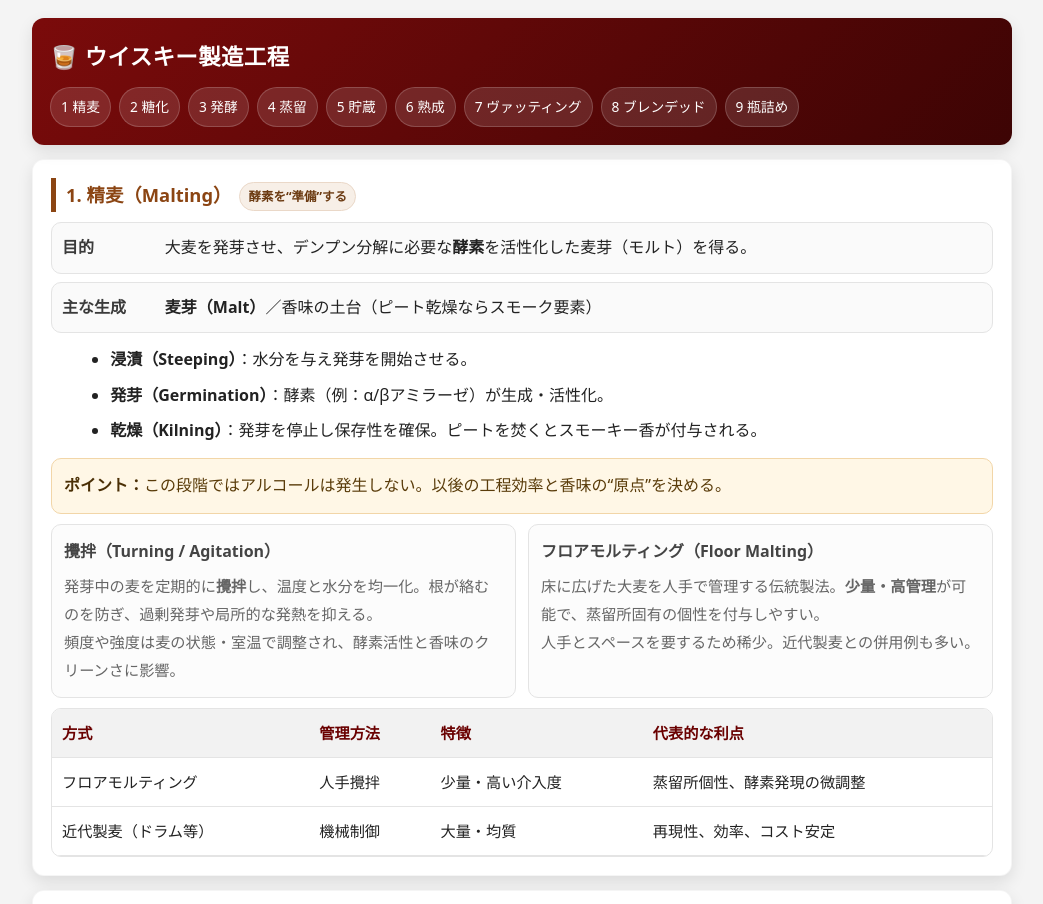
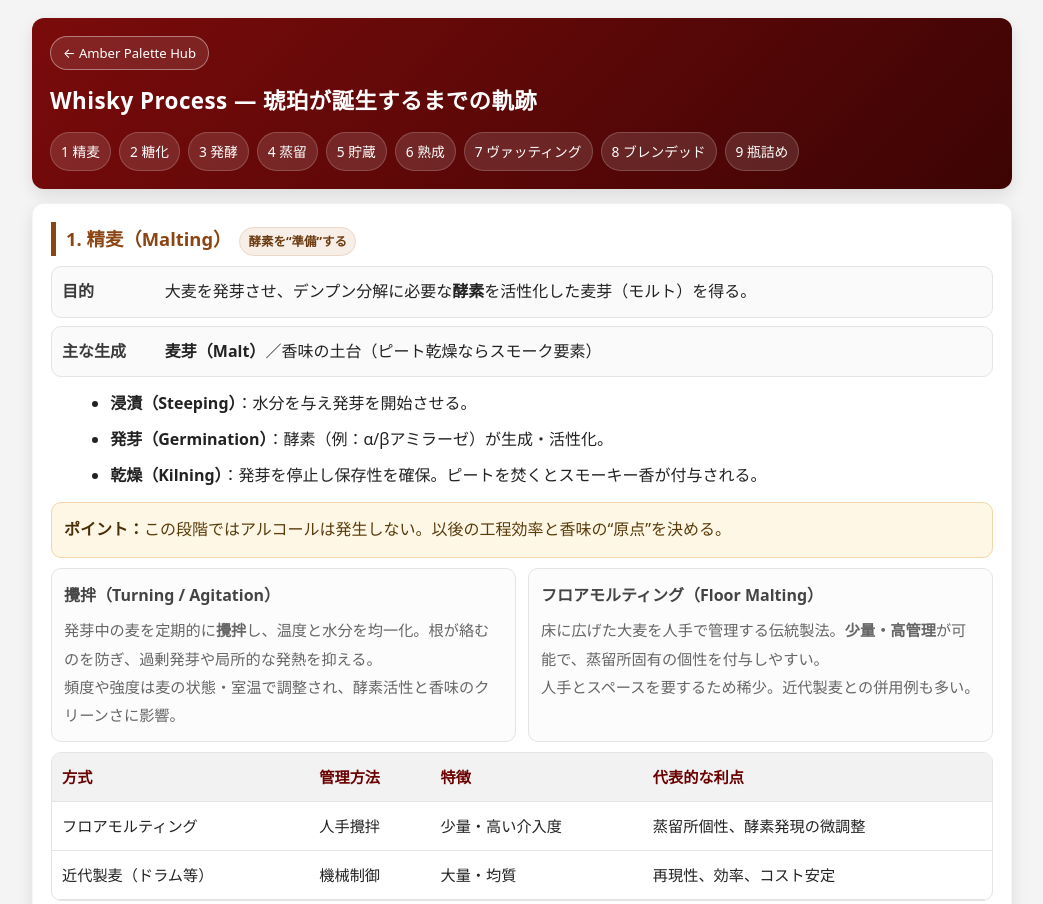
Before and after one commit to barspec884-cmyk/amber-whisky-process, a plain HTML site: page index.html in a window 1280 px wide. Shown: the top 904 px of the page, without its empty margins (118-1161 px from the left). Drawn offline with Linux system fonts and the light colour scheme; a script that the page names is missing.

Commit message:
Add files via upload

```diff
--- a/index.html
+++ b/index.html
@@ -3,7 +3,7 @@
 <head>
   <meta charset="UTF-8" />
   <meta name="viewport" content="width=device-width,initial-scale=1.0,maximum-scale=1.0,user-scalable=no" />
-  <title>ウイスキー製造工程（詳細版）</title>
+  <title>Whisky Process — 琥珀が誕生するまでの軌跡</title>
   <style>
     :root{
       --bg:#f4f4f4;
@@ -41,6 +41,25 @@
       z-index: 5;
       margin-bottom: 12px;
     }
+
+    /* 戻るボタンのスタイル */
+    .back-button {
+      display: inline-block;
+      text-decoration: none;
+      color: #fff;
+      font-size: 0.82rem;
+      border: 1px solid rgba(255,255,255,0.4);
+      padding: 4px 12px;
+      border-radius: 20px;
+      margin-bottom: 10px;
+      background: rgba(255,255,255,0.1);
+      transition: all 0.3s ease;
+    }
+    .back-button:hover {
+      background: rgba(255,255,255,0.2);
+      transform: translateX(-3px);
+    }
+
     header h1{
       font-size: 1.25rem;
       margin: 0 0 6px 0;
@@ -199,7 +218,8 @@
 <body>
   <div class="container">
     <header>
-      <h1>🥃 ウイスキー製造工程</h1>
+      <a href="https://amber-palette-hub.vercel.app/" class="back-button">← Amber Palette Hub</a>
+      <h1>Whisky Process — 琥珀が誕生するまでの軌跡</h1>
             <nav class="toc" aria-label="目次">
         <a href="#s1">1 精麦</a>
         <a href="#s2">2 糖化</a>
@@ -213,7 +233,6 @@
       </nav>
     </header>
 
-    <!-- 1 -->
     <section class="step" id="s1">
       <h2>1. 精麦（Malting）<span class="badge">酵素を“準備”する</span></h2>
       <div class="meta">
@@ -269,7 +288,6 @@
 
     </section>
 
-    <!-- 2 -->
     <section class="step" id="s2">
       <h2>2. 糖化（Mashing）<span class="badge">デンプン→糖</span></h2>
       <div class="meta">
@@ -324,7 +342,6 @@
       <div class="note"><strong>ポイント：</strong>糖化は“化学工程”。温度・攪拌・回数の設計で酒質の骨格が変わる。</div>
     </section>
 
-    <!-- 3 -->
     <section class="step" id="s3">
       <h2>3. 発酵（Fermentation）<span class="badge">香りの母体</span></h2>
       <div class="meta">
@@ -338,7 +355,6 @@
       <div class="note"><strong>ポイント：</strong>蒸留前に、香味の“素材”がどれだけできているかが品質の上限を決める。</div>
     </section>
 
-    <!-- 4 -->
     <section class="step" id="s4">
       <h2>4. 蒸留（Distillation）<span class="badge">選別（カット）</span></h2>
       <div class="meta">
@@ -376,7 +392,6 @@
       <div class="note"><strong>ポイント：</strong>蒸留は“精製”ではなく<strong>選別</strong>。カットの位置とスチル形状が個性を決定する。</div>
     </section>
 
-    <!-- 5 -->
     <section class="step" id="s5">
       <h2>5. 貯蔵（Storage）<span class="badge">状態の管理</span></h2>
       <div class="meta">
@@ -433,7 +448,6 @@
 
     </section>
 
-    <!-- 6 -->
     <section class="step" id="s6">
       <h2>6. 熟成（Maturation）<span class="badge">時間×樽×環境</span></h2>
       <div class="meta">
@@ -453,7 +467,6 @@
       <div class="note"><strong>ポイント：</strong>熟成は“足し算”だけでなく、不要要素の丸まり・統合も含む。</div>
     </section>
 
-    <!-- 7 -->
     <section class="step" id="s7">
       <h2>7. ヴァッティング（Vatting / Marrying）<span class="badge">均質化と馴染み</span></h2>
       <div class="meta">
@@ -467,7 +480,6 @@
       <div class="note"><strong>ポイント：</strong>「混ぜる」より「馴染ませる」。シングルモルトでも重要な最終設計工程。</div>
     </section>
 
-    <!-- 8 -->
     <section class="step" id="s8">
       <h2>8. ブレンデッド（Blending）<span class="badge">設計された味</span></h2>
       <div class="meta">
@@ -481,7 +493,6 @@
       <div class="note"><strong>ポイント：</strong>ブレンデッドは「妥協」ではなく、再現性と設計自由度を武器にした製法。</div>
     </section>
 
-    <!-- 9 -->
     <section class="step" id="s9">
       <h2>9. 瓶詰め（Bottling）<span class="badge">製品化の最終ライン</span></h2>
       <div class="meta">
```
